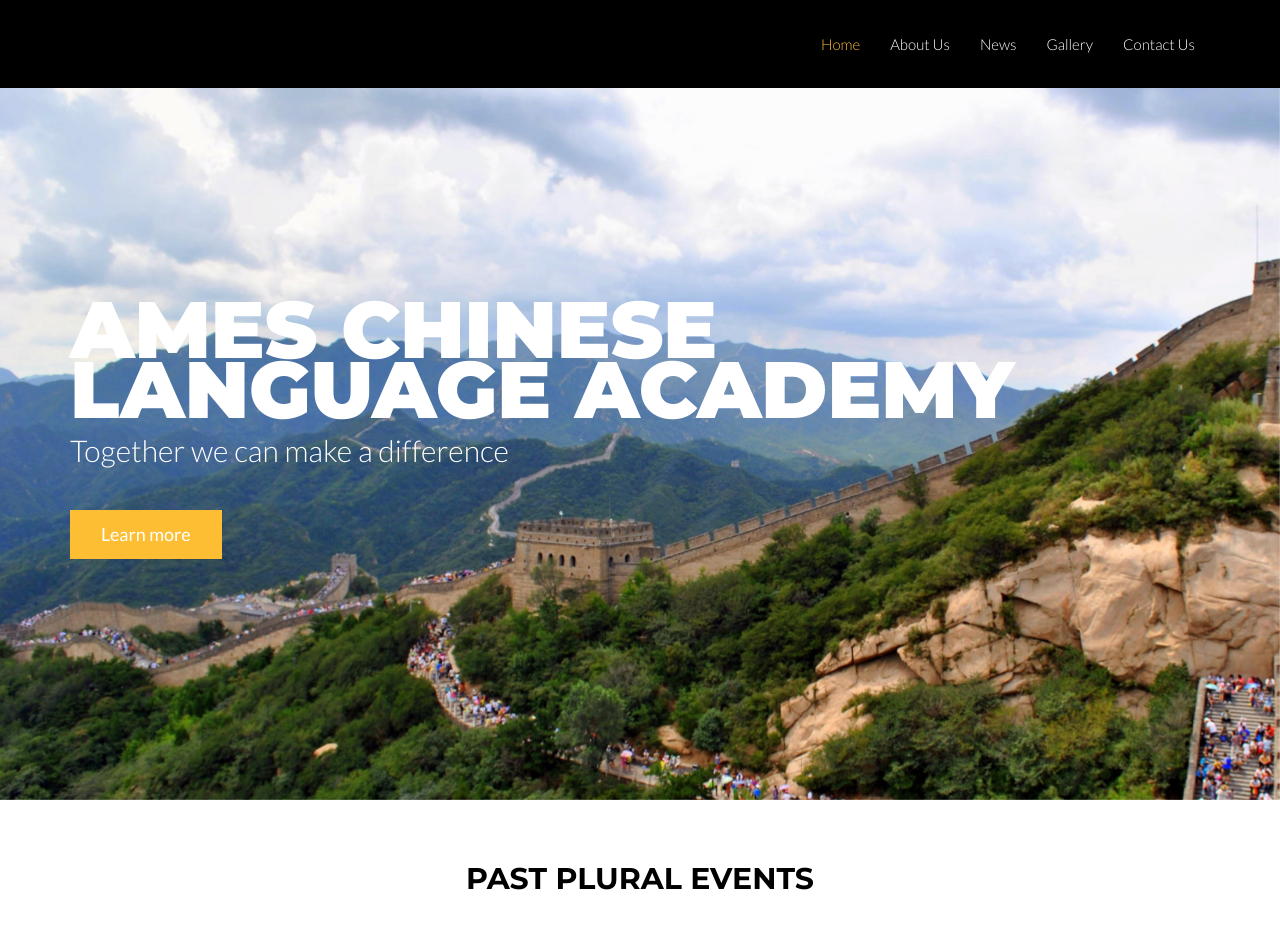
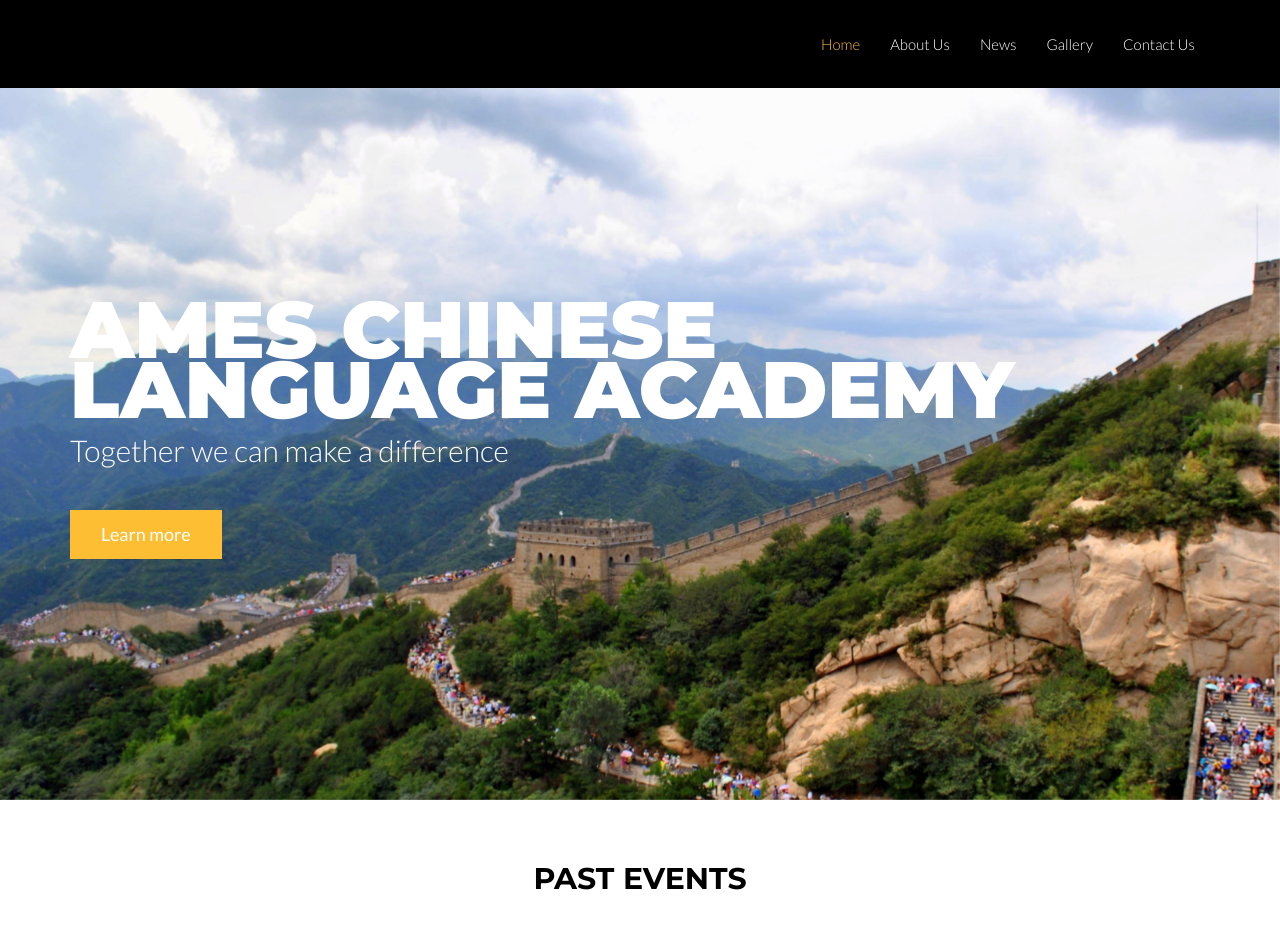
Before and after one commit to untitled95/ameschinese, a website: page index.html in a window 1280 px wide. Shown: the top 941 px of the page. Drawn offline with Linux system fonts and the light colour scheme; files whose address does not match are found by name.

Commit message:
finished

```diff
--- a/index.html
+++ b/index.html
@@ -62,7 +62,7 @@
         <div class="container">
           <div class="row">
             <div class="col-md-12 text-center section-heading probootstrap-animate" data-animate-effect="fadeIn">
-              <h2>Past Plural events</h2>
+              <h2>Past events</h2>
             </div>
           </div>
           <div class="row">
```
